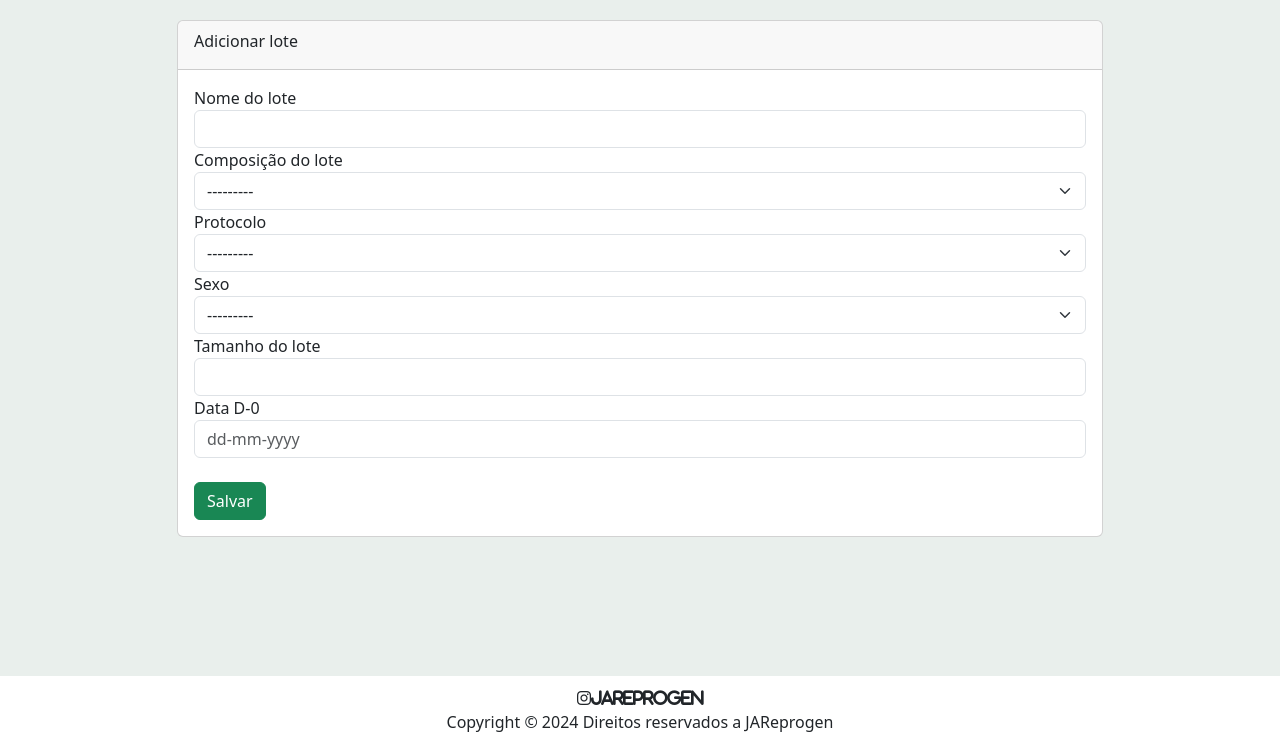
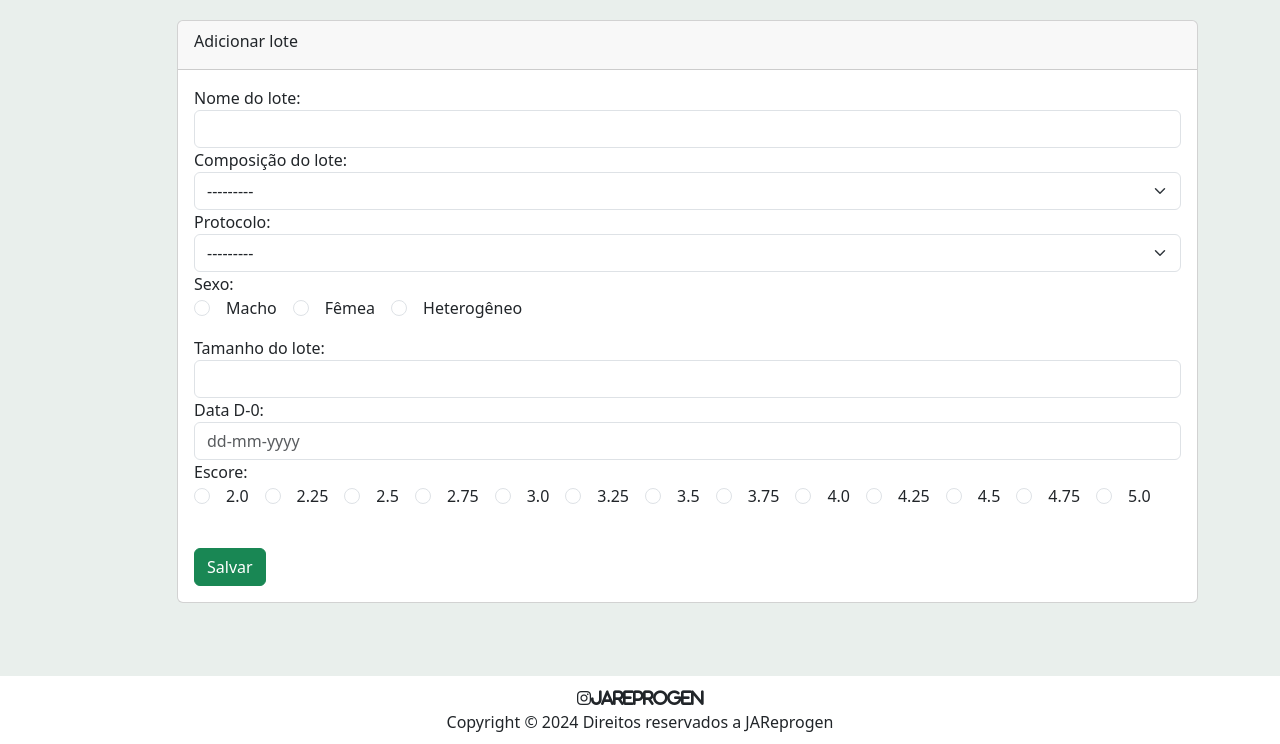
Before and after one commit to JoaoPedroTS/projetoGamma, a Django app: page /batch/add/1/season/1 in a window 1280 px wide. Shown: the part 56-800 px from the top of the page. Run offline with Django 5.2, Linux system fonts and the light colour scheme; a user stored in the database is signed in; tables that the repository leaves empty hold one stand-in row (values such as "Sample post"); some libraries are stand-ins or nearby versions.

Commit message:
Add "Escore" field to Batch creation form

```diff
--- a/src/batch/forms.py
+++ b/src/batch/forms.py
@@ -11,6 +11,7 @@ class BatchForm(forms.ModelForm):
             "batch_maternity",
             "batch_size",
             "d0_date",
+            "rating"
         ]
 
         labels = {
@@ -19,7 +20,8 @@ class BatchForm(forms.ModelForm):
             "protocol": "Protocolo",
             "batch_maternity": "Sexo",
             "batch_size": "Tamanho do lote",
-            "d0_date": "Data D-0"
+            "d0_date": "Data D-0",
+            "rating": "Escore"
         }
 
         widgets = {
@@ -33,8 +35,8 @@ class BatchForm(forms.ModelForm):
             "protocol": forms.Select(attrs={
                 'class': 'form-select'
             }),
-            "batch_maternity": forms.Select(attrs={
-                "class": "form-select"
+            "batch_maternity": forms.RadioSelect(attrs={
+                "class": "form-check-input form-check-inline"
             }),
 
             "batch_size": forms.NumberInput(attrs={
@@ -44,7 +46,19 @@ class BatchForm(forms.ModelForm):
                 "class": "form-control",
                 "placeholder": "dd-mm-yyyy"
             }, format='%d-%m-%Y'),
+
+            "rating": forms.RadioSelect(attrs={
+                "class": "form-check-input form-check-inline"
+            })
         }
+
+    def __init__(self, *args, **kwargs):
+        super(BatchForm, self).__init__(*args, **kwargs)
+        self.fields['rating'].choices = Batch.RATING_CHOICES
+        self.fields['batch_maternity'].choices = Batch.Choices.choices
+        # Remover o espaço reservado
+        self.fields['rating'].empty_label = None
+        self.fields['batch_maternity'].empty_label = None
 
 class EditBatchForm(forms.ModelForm):
     class Meta:
--- a/src/batch/models.py
+++ b/src/batch/models.py
@@ -66,6 +66,11 @@ class Batch(models.Model):
         NAO = "F", "Fêmea"
         MIX = "H", "Heterogêneo"
 
+    RATING_CHOICES = [
+        (round(i * 0.25, 2), str(round(i * 0.25, 2)))
+        for i in range(8, 21)  # gera valores de 1.0 até 5.0 com passo 0.25
+    ]
+
     farm = models.ForeignKey(Farm, on_delete=models.CASCADE, related_name="batches")
     season = models.ForeignKey(Season, on_delete=models.CASCADE, related_name="batches")
     batch_name = models.CharField(max_length=200)
@@ -80,6 +85,14 @@ class Batch(models.Model):
     batch_size = models.IntegerField()
     d0_date = models.DateField(blank=True, null=True, default=None)
     dg_date = models.DateField(blank=True, null=True, default=None)
+    rating = models.DecimalField(
+        max_digits=3,
+        decimal_places=2,
+        choices=RATING_CHOICES,
+        null=True,
+        blank=True,
+        verbose_name="Rating"
+    )
     negative_quant = models.IntegerField(default=0)
     recurrence_negative_quant = models.IntegerField(default=0)
     positive_quant = models.IntegerField(default=0)
--- a/src/batch/templates/batch/batch-form.html
+++ b/src/batch/templates/batch/batch-form.html
@@ -10,7 +10,7 @@
     {% block body %}
         <div class="container">
             <div class="row">
-                <div class="col-lg-10 offset-1">
+                <div class="col-lg-11 offset-1">
                     <div class="card">
                         <div class="card-header">
                             <div class="card-title">Adicionar lote</div>
@@ -20,8 +20,37 @@
                                 {% csrf_token %}
                                 {% for field in form %}
                                     <div class="form-group">
-                                        {{ field.label }}
-                                        {{ field }}
+                                        <label>{{ field.label_tag }}</label>
+                                        {% if field.name == 'rating' %}
+                                            <div class="d-flex flex-wrap">
+                                                {% for choice in field %}
+                                                    <div class="form-check me-3 mb-3">
+                                                        {{ choice.tag }}
+                                                        <label class="form-check-label">
+                                                            {{ choice.choice_label }}
+                                                        </label>
+                                                    </div>
+                                                {% endfor %}
+                                            </div>
+                                        {% elif field.name == 'batch_maternity' %}
+                                            <div class="d-flex flex-wrap">
+                                                {% for choice in field %}
+                                                    <div class="form-check me-3 mb-3">
+                                                        {{ choice.tag }}  <!-- Aqui renderiza o input do Radio -->
+                                                        <label class="form-check-label">
+                                                            {{ choice.choice_label }}  <!-- Aqui renderiza o rótulo do Radio -->
+                                                        </label>
+                                                    </div>
+                                                {% endfor %}
+                                            </div>
+                                        {% else %}
+                                            {{ field }}
+                                        {% endif %}
+                                        {% if field.errors %}
+                                            <div class="text-danger">
+                                                {{ field.errors }}
+                                            </div>
+                                        {% endif %}
                                     </div>
                                 {% endfor %}
                                 <br>
```
Also changed, not shown: src/batch/migrations/0025_batch_rating.py (added).
